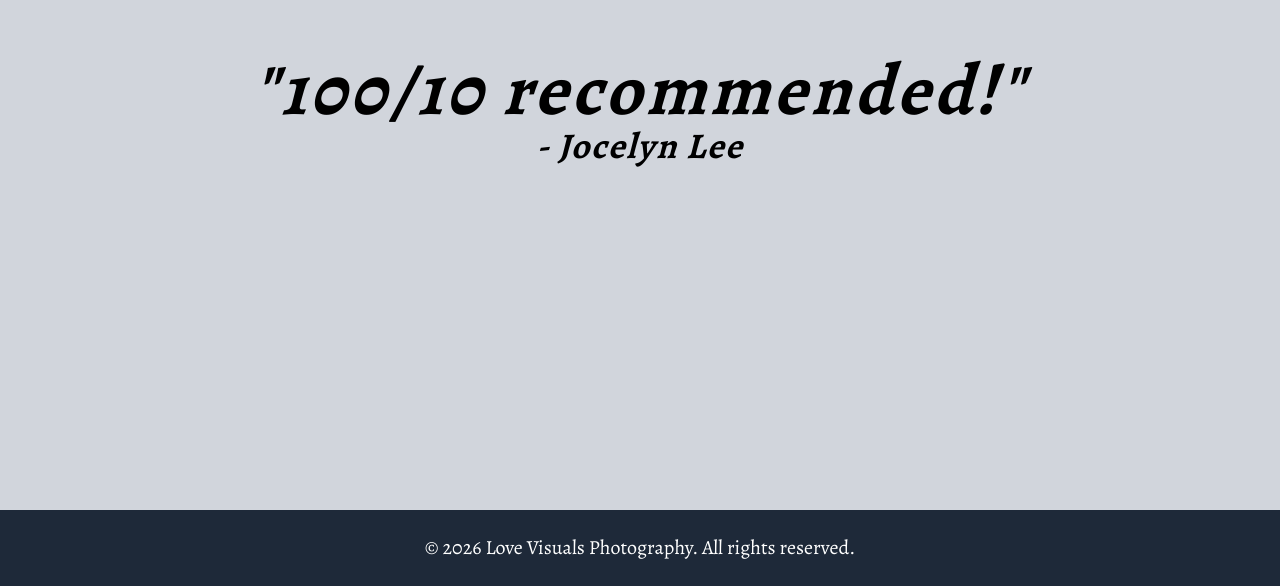
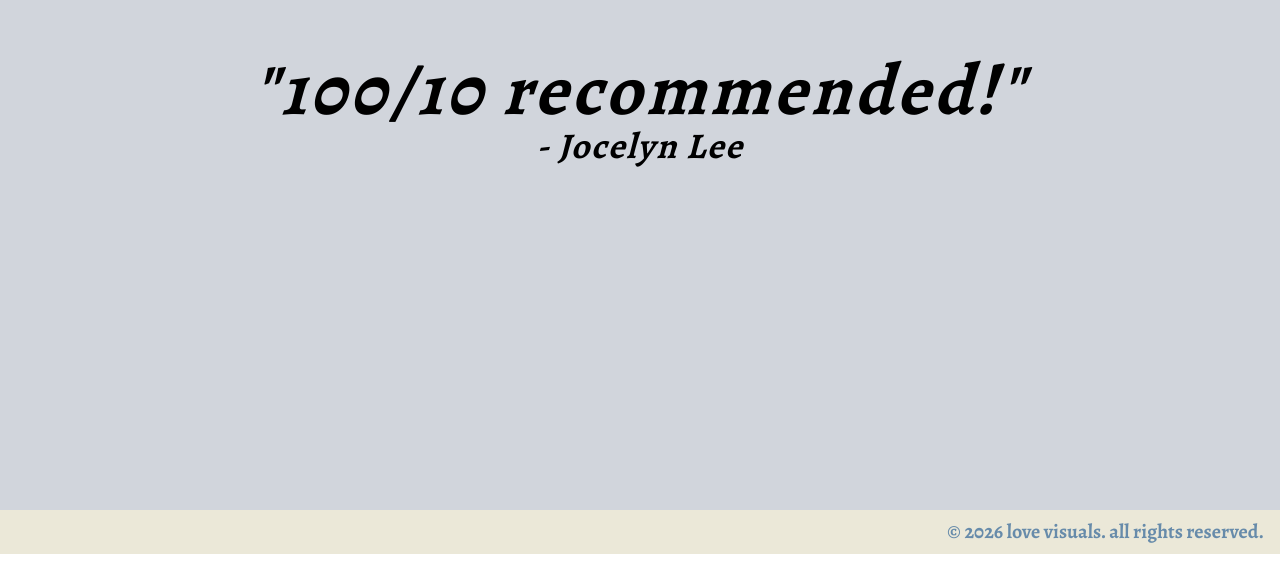
Before and after one commit to p0nyo/lovevisuals-website, a Next.js app: page / in a window 1280 px wide. Shown: the part 3562-4148 px from the top of the page. After the commit the page ends 4116 px from the top, so only its background shows below. Built offline with nearby package versions, Linux system fonts and the light colour scheme.

Commit message:
feat: refine footer
-change footer to match figma design

```diff
--- a/components/ui/Footer.tsx
+++ b/components/ui/Footer.tsx
@@ -1,8 +1,8 @@
 export default function Footer() {
     return (
-        <footer className="bg-gray-800 text-white py-6">
-            <div className="container mx-auto text-center text-xl">
-                <p>&copy; {new Date().getFullYear()} Love Visuals Photography. All rights reserved.</p>
+        <footer className="bg-[#EBE8D8] text-[#678BAA] py-2">
+            <div className="flex items-center justify-end text-xl font-bold px-4">
+                <p>&copy; {new Date().getFullYear()} love visuals. all rights reserved.</p>
             </div>
         </footer>
     );
```
